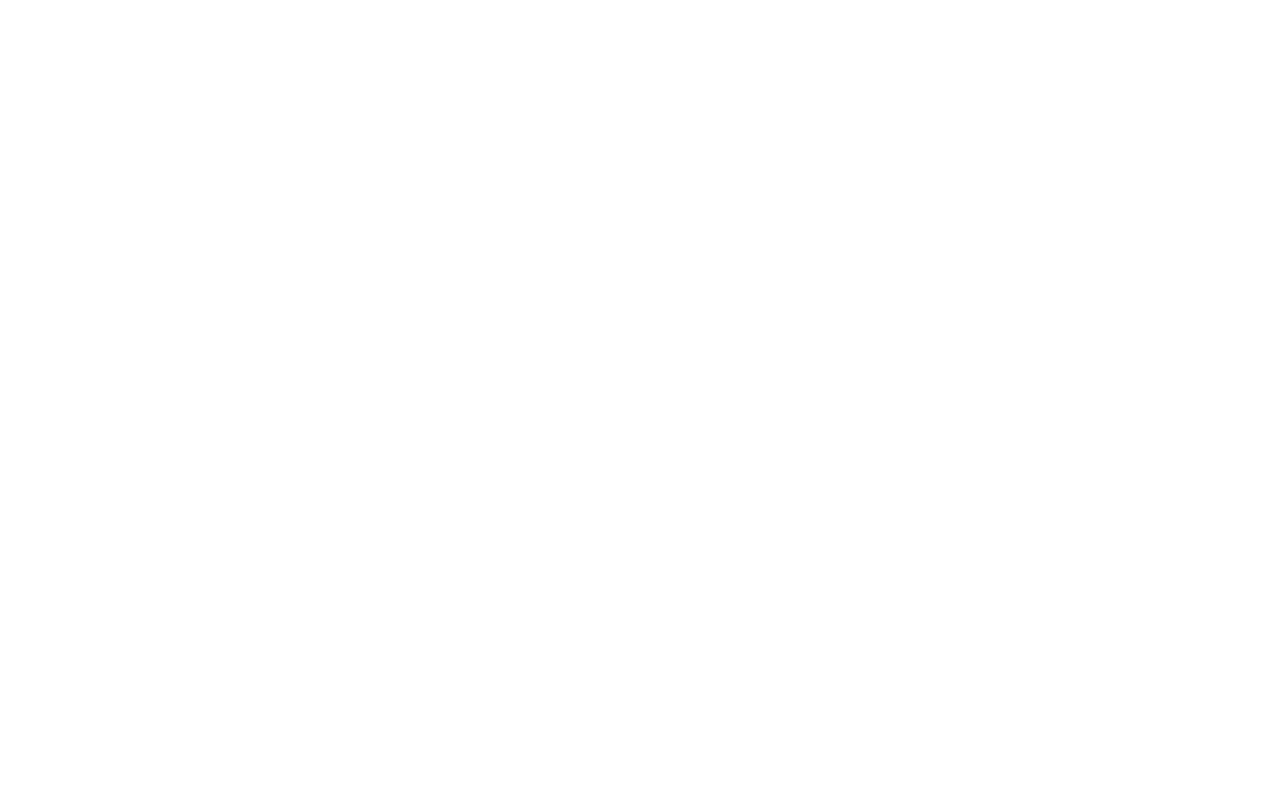
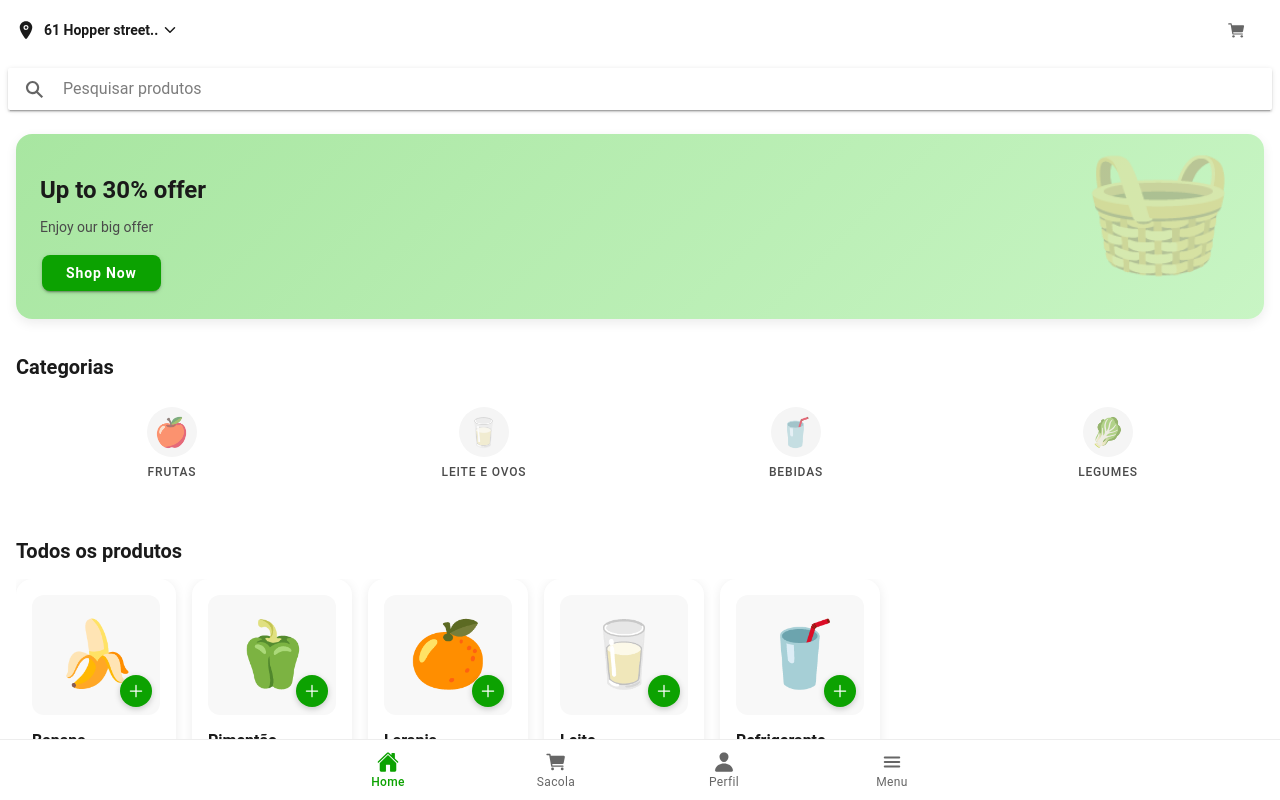
Before and after one commit to Andershowww/IonicAPP, a React (Vite) app in the folder HortiAssistente/: page /tabs/home in a window 1280 px wide. Built offline with nearby package versions, Linux system fonts and the light colour scheme.

Commit message:
criacao de tela home inicial

```diff
--- a/HortiAssistente/src/App.tsx
+++ b/HortiAssistente/src/App.tsx
@@ -1,51 +1,38 @@
 import { Redirect, Route } from 'react-router-dom';
-import { IonApp, IonRouterOutlet, setupIonicReact } from '@ionic/react';
+import { IonApp, setupIonicReact } from '@ionic/react';
 import { IonReactRouter } from '@ionic/react-router';
-import Home from './pages/Home';
 
-/* Core CSS required for Ionic components to work properly */
+/* Core CSS */
 import '@ionic/react/css/core.css';
-
-/* Basic CSS for apps built with Ionic */
 import '@ionic/react/css/normalize.css';
 import '@ionic/react/css/structure.css';
 import '@ionic/react/css/typography.css';
-
-/* Optional CSS utils that can be commented out */
 import '@ionic/react/css/padding.css';
 import '@ionic/react/css/float-elements.css';
 import '@ionic/react/css/text-alignment.css';
 import '@ionic/react/css/text-transformation.css';
 import '@ionic/react/css/flex-utils.css';
 import '@ionic/react/css/display.css';
-
-/**
- * Ionic Dark Mode
- * -----------------------------------------------------
- * For more info, please see:
- * https://ionicframework.com/docs/theming/dark-mode
- */
-
-/* import '@ionic/react/css/palettes/dark.always.css'; */
-/* import '@ionic/react/css/palettes/dark.class.css'; */
 import '@ionic/react/css/palettes/dark.system.css';
 
-/* Theme variables */
+/* Theme */
 import './theme/variables.css';
+
+import MainTabs from './pages/MainTabs';
+import ProductDetail from './pages/ProductDetail';
 
 setupIonicReact();
 
 const App: React.FC = () => (
   <IonApp>
     <IonReactRouter>
-      <IonRouterOutlet>
-        <Route exact path="/home">
-          <Home />
-        </Route>
-        <Route exact path="/">
-          <Redirect to="/home" />
-        </Route>
-      </IonRouterOutlet>
+      <Route path="/tabs">
+        <MainTabs />
+      </Route>
+      <Route exact path="/product/:id" component={ProductDetail} />
+      <Route exact path="/">
+        <Redirect to="/tabs/home" />
+      </Route>
     </IonReactRouter>
   </IonApp>
 );
--- a/HortiAssistente/src/components/CategoryList.tsx
+++ b/HortiAssistente/src/components/CategoryList.tsx
@@ -1,4 +1,5 @@
 import React from 'react';
+import { IonSegment, IonSegmentButton, IonLabel, IonText } from '@ionic/react';
 
 interface Category {
   id: string;
@@ -6,59 +7,85 @@
   icon: string;
 }
 
+interface CategoryListProps {
+  selectedCategory: string;
+  onCategorySelect: (categoryName: string) => void;
+}
+
 const categories: Category[] = [
-  { id: '1', name: 'Fruits', icon: '🍎' },
-  { id: '2', name: 'Milk & egg', icon: '🥛' },
-  { id: '3', name: 'Beverages', icon: '🥤' },
-  { id: '4', name: 'Laundry', icon: '🧺' },
-  { id: '5', name: 'Vegetables', icon: '🥬' }
+  { id: '1', name: 'Frutas', icon: '🍎' },
+  { id: '2', name: 'Leite e ovos', icon: '🥛' },
+  { id: '3', name: 'Bebidas', icon: '🥤' },
+  { id: '5', name: 'Legumes', icon: '🥬' }
 ];
 
-const CategoryList: React.FC = () => {
+const CategoryList: React.FC<CategoryListProps> = ({ selectedCategory, onCategorySelect }) => {
   return (
-    <div style={{
-      display: 'flex',
+    <div style={{ padding: '12px 16px' }}>
+      {/* Título */}
+      <IonText color="dark">
+        <h2 style={{
+          marginBottom: '12px',
+          marginTop: '8px',
+          textAlign: 'left',
+          fontSize: '20px',
+          fontWeight: 'bold',
+          color: '#1a1a1a',
+        }}>
+          Categorias
+        </h2>
+      </IonText>
+
+      <IonSegment
+        scrollable
+        value={selectedCategory}
+        onIonChange={(e) => onCategorySelect(e.detail.value as string)}
+        style={{
+          padding: '8px 0',
           overflowX: 'auto',
-      gap: '16px',
-      padding: '16px',
-      scrollbarWidth: 'none',
-      msOverflowStyle: 'none'
-    }}>
+          WebkitOverflowScrolling: 'touch',
+          msOverflowStyle: 'none',
+          scrollbarWidth: 'none'
+        }}
+      >
         {categories.map((category) => (
-        <div
+          <IonSegmentButton
             key={category.id}
+            value={category.name}
             style={{
               display: 'flex',
               flexDirection: 'column',
               alignItems: 'center',
-            minWidth: '70px',
-            cursor: 'pointer'
+              padding: '8px 0'
             }}
           >
-          <div style={{
-            width: '64px',
-            height: '64px',
+            <div
+              style={{
+                width: '50px',
+                height: '50px',
                 borderRadius: '50%',
-            background: '#f5f5f5',
+                background: selectedCategory === category.name ? '#0ca201' : '#f5f5f5',
                 display: 'flex',
                 alignItems: 'center',
                 justifyContent: 'center',
-            fontSize: '32px',
-            marginBottom: '8px',
-            boxShadow: '0 2px 8px rgba(0,0,0,0.06)'
-          }}>
+                fontSize: '28px',
+                transition: '0.2s'
+              }}
+            >
               {category.icon}
             </div>
-          <span style={{
+            <IonLabel
+              style={{
                 fontSize: '12px',
-            color: '#4a4a4a',
-            textAlign: 'center',
-            fontWeight: '500'
-          }}>
+                marginTop: '4px',
+                color: selectedCategory === category.name ? '#0ca201' : '#4a4a4a'
+              }}
+            >
               {category.name}
-          </span>
-        </div>
+            </IonLabel>
+          </IonSegmentButton>
         ))}
+      </IonSegment>
     </div>
   );
 };
--- a/HortiAssistente/src/components/ProductCard.tsx
+++ b/HortiAssistente/src/components/ProductCard.tsx
@@ -1,26 +1,38 @@
-import { IonIcon } from '@ionic/react';
+import React from 'react';
+import { IonIcon, IonText } from '@ionic/react';
 import { add, star } from 'ionicons/icons';
-import React from 'react';
+import { useHistory } from 'react-router-dom';
 
 interface ProductCardProps {
+  id: number;
   name: string;
   price: number;
   rating: number;
   reviews: number;
   image: string;
+  onAdd?: () => void; // função para adicionar ao carrinho
 }
 
-const ProductCard: React.FC<ProductCardProps> = ({ name, price, rating, reviews, image }) => {
+const ProductCard: React.FC<ProductCardProps> = ({ id, name, price, rating, reviews, image, onAdd }) => {
+  const history = useHistory();
+  const goToDetail = () => {
+    history.push(`/product/${id}`);
+  };
   return (
-    <div style={{
+    <div
+      style={{
         background: '#fff',
         borderRadius: '16px',
         padding: '16px',
         boxShadow: '0 2px 12px rgba(0,0,0,0.08)',
         position: 'relative',
         minWidth: '160px'
-    }}>
-      <div style={{
+      }}
+      onClick={goToDetail}
+    >
+      {/* Imagem / emoji */}
+      <div
+        style={{
           width: '100%',
           height: '120px',
           borderRadius: '12px',
@@ -29,57 +41,57 @@
           alignItems: 'center',
           justifyContent: 'center',
           marginBottom: '12px',
-        fontSize: '64px'
-      }}>
+          fontSize: '64px',
+          position: 'relative'
+        }}
+      >
         {image}
-      </div>
-
-      <button style={{
+        <button
+             onClick={(event) => {
+              event.stopPropagation(); // impede que o clique vá pro card
+              if (onAdd) onAdd();
+            }}
+            style={{
               position: 'absolute',
-        bottom: '100px',
-        right: '24px',
+              bottom: '8px',
+              right: '8px',
               width: '32px',
               height: '32px',
               borderRadius: '50%',
-        background: '#fff',
+              background: '#0ca201',
               border: 'none',
-        boxShadow: '0 2px 8px rgba(0,0,0,0.15)',
               display: 'flex',
               alignItems: 'center',
               justifyContent: 'center',
-        cursor: 'pointer'
-      }}>
-        <IonIcon icon={add} style={{ fontSize: '20px', color: '#0ca201' }} />
+              cursor: 'pointer',
+              boxShadow: '0 2px 6px rgba(0,0,0,0.2)'
+            }}
+          >
+            <IonIcon icon={add} style={{ fontSize: '20px', color: '#fff' }} />
           </button>
 
-      <h3 style={{
-        fontSize: '16px',
-        fontWeight: '600',
-        color: '#1a1a1a',
-        marginBottom: '8px'
-      }}>
+      </div>
+
+      {/* Nome */}
+      <h3 style={{ fontSize: '16px', fontWeight: 600, color: '#1a1a1a', marginBottom: '8px' }}>
         {name}
       </h3>
 
-      <div style={{
-        display: 'flex',
-        alignItems: 'center',
-        gap: '4px',
-        marginBottom: '8px'
-      }}>
+      {/* Rating */}
+      <div style={{ display: 'flex', alignItems: 'center', gap: '4px', marginBottom: '8px' }}>
         <IonIcon icon={star} style={{ fontSize: '14px', color: '#ffc409' }} />
-        <span style={{ fontSize: '14px', color: '#4a4a4a', fontWeight: '500' }}>
+        <IonText style={{ fontSize: '14px', fontWeight: 500, color: '#4a4a4a' }}>
           {rating} ({reviews})
-        </span>
+        </IonText>
       </div>
 
-      <p style={{
-        fontSize: '18px',
-        fontWeight: 'bold',
-        color: '#1a1a1a'
-      }}>
-        ${price.toFixed(2)}
-      </p>
+      {/* Preço */}
+      <IonText style={{ fontSize: '14px', color: '#4a4a4a', display: 'block', marginBottom: '4px' }}>
+        Valor médio:
+      </IonText>
+      <IonText style={{ fontSize: '18px', fontWeight: 'bold', color: '#1a1a1a' }}>
+        {price.toLocaleString('pt-BR', { style: 'currency', currency: 'BRL' })}
+      </IonText>
     </div>
   );
 };
--- a/HortiAssistente/src/pages/Home.tsx
+++ b/HortiAssistente/src/pages/Home.tsx
@@ -4,31 +4,70 @@
   IonIcon,
   IonPage,
   IonText,
-  IonToolbar
+  IonToolbar,
+  IonSearchbar,
+  IonButton,
+  IonBadge
 } from '@ionic/react';
 import { cart, chevronDown, location } from 'ionicons/icons';
-import React from 'react';
+import React, { useState } from 'react';
 import CategoryList from '../components/CategoryList';
 import OfferBanner from '../components/OfferBanner';
 import ProductCard from '../components/ProductCard';
 
 const Home: React.FC = () => {
   const products = [
-    { id: 1, name: 'Banana', price: 3.99, rating: 4.8, reviews: 287, image: '🍌' },
-    { id: 2, name: 'Pepper', price: 2.99, rating: 4.8, reviews: 287, image: '🫑' },
-    { id: 3, name: 'Orange', price: 3.99, rating: 4.8, reviews: 287, image: '🍊' }
+    { id: 1, name: 'Banana', price: 3.99, rating: 4.8, reviews: 287, image: '🍌', category: 'Frutas' },
+    { id: 2, name: 'Pimentão', price: 2.99, rating: 4.8, reviews: 287, image: '🫑', category: 'Legumes' },
+    { id: 3, name: 'Laranja', price: 3.99, rating: 4.8, reviews: 287, image: '🍊', category: 'Frutas' },
+    { id: 4, name: 'Leite', price: 5.49, rating: 4.9, reviews: 320, image: '🥛', category: 'Leite e ovos' },
+    { id: 5, name: 'Refrigerante', price: 4.99, rating: 4.5, reviews: 150, image: '🥤', category: 'Bebidas' }
   ];
+
+  const [results, setResults] = useState([...products]);
+  const [selectedCategory, setSelectedCategory] = useState<string>('Produtos por categoria');
+  const [cartCount, setCartCount] = useState(0)
+
+  const addToCart = () => {
+    setCartCount(prev => prev + 1);
+  };
+  const handleInput = (event: Event) => {
+    const target = event.target as HTMLIonSearchbarElement;
+    const query = (target?.value || '').toLowerCase();
+
+    setResults(
+      products.filter(
+        (p) =>
+          p.name.toLowerCase().includes(query) &&
+          (selectedCategory === 'Produtos por categoria' || p.category === selectedCategory)
+      )
+    );
+  };
+
+  const handleCategorySelect = (categoryName: string) => {
+    setSelectedCategory(categoryName);
+    if (categoryName === 'Produtos por categoria') setResults(products);
+    else setResults(products.filter((p) => p.category === categoryName));
+  };
 
   return (
     <IonPage>
       <IonHeader className="ion-no-border">
-        <IonToolbar style={{ '--background': '#fff', '--padding-top': '8px', '--padding-bottom': '8px' }}>
-          <div style={{
+        <IonToolbar
+          style={{
+            '--background': '#fff',
+            '--padding-top': '8px',
+            '--padding-bottom': '8px'
+          }}
+        >
+          <div
+            style={{
               display: 'flex',
               justifyContent: 'space-between',
               alignItems: 'center',
               padding: '0 16px'
-          }}>
+            }}
+          >
             <div style={{ display: 'flex', alignItems: 'center', gap: '8px' }}>
               <IonIcon icon={location} style={{ fontSize: '20px', color: '#1a1a1a' }} />
               <div style={{ display: 'flex', alignItems: 'center', gap: '4px' }}>
@@ -38,57 +77,66 @@
                 <IonIcon icon={chevronDown} style={{ fontSize: '16px', color: '#1a1a1a' }} />
               </div>
             </div>
-            <IonIcon icon={cart} style={{ fontSize: '24px', color: '#1a1a1a' }} />
+            <IonButton fill="clear" style={{ padding: 0, minWidth: 'auto' }}>
+              <IonIcon icon={cart} style={{ color: '#666' }} />
+              {cartCount > 0 && <IonBadge color="danger">{cartCount}</IonBadge>}
+            </IonButton>
           </div>
         </IonToolbar>
       </IonHeader>
 
       <IonContent fullscreen>
+        <IonSearchbar
+          animated
+          placeholder="Pesquisar produtos"
+          onIonInput={handleInput}
+        ></IonSearchbar>
+
         <OfferBanner />
-
-        <CategoryList />
-
+        <CategoryList
+          selectedCategory={selectedCategory}
+          onCategorySelect={handleCategorySelect}
+        />
         <div style={{ padding: '16px' }}>
-          <div style={{
+          <div
+            style={{
               display: 'flex',
               justifyContent: 'space-between',
               alignItems: 'center',
               marginBottom: '16px'
-          }}>
-            <h2 style={{
+            }}
+          >
+            <h2
+              style={{
                 fontSize: '20px',
                 fontWeight: 'bold',
                 color: '#1a1a1a',
                 margin: 0
-            }}>
-              Fruits
+              }}
+            >
+              {selectedCategory === 'Produtos por categoria' ? 'Todos os produtos' : selectedCategory}
             </h2>
-            <span style={{
-              fontSize: '14px',
-              color: '#0ca201',
-              fontWeight: '600',
-              cursor: 'pointer'
-            }}>
-              See all
-            </span>
           </div>
-
-          <div style={{
+          <div
+            style={{
               display: 'flex',
               gap: '16px',
               overflowX: 'auto',
               paddingBottom: '16px',
               scrollbarWidth: 'none',
               msOverflowStyle: 'none'
-          }}>
-            {products.map((product) => (
+            }}
+          >
+            {results.map((product) => (
               <ProductCard
                 key={product.id}
+                id={product.id}
                 name={product.name}
                 price={product.price}
                 rating={product.rating}
                 reviews={product.reviews}
                 image={product.image}
+                onAdd={addToCart}
               />
             ))}
           </div>
--- a/HortiAssistente/src/pages/MainTabs.tsx
+++ b/HortiAssistente/src/pages/MainTabs.tsx
@@ -6,7 +6,7 @@
   IonTabButton,
   IonTabs
 } from '@ionic/react';
-import { heart, home, menu, person, search } from 'ionicons/icons';
+import { cart, home, menu, person } from 'ionicons/icons';
 import { Redirect, Route } from 'react-router-dom';
 import Favourite from './Favourite';
 import Home from './Home';
@@ -35,18 +35,13 @@
         </IonTabButton>
 
         <IonTabButton tab="favourite" href="/tabs/favourite">
-          <IonIcon icon={heart} style={{ color: '#666' }} />
-          <IonLabel style={{ color: '#666', fontSize: '12px' }}>Favourite</IonLabel>
-        </IonTabButton>
-
-        <IonTabButton tab="search" href="/tabs/search">
-          <IonIcon icon={search} style={{ color: '#666' }} />
-          <IonLabel style={{ color: '#666', fontSize: '12px' }}>Search</IonLabel>
+          <IonIcon icon={cart} style={{ color: '#666' }} />
+          <IonLabel style={{ color: '#666', fontSize: '12px' }}>Sacola</IonLabel>
         </IonTabButton>
 
         <IonTabButton tab="profile" href="/tabs/profile">
           <IonIcon icon={person} style={{ color: '#666' }} />
-          <IonLabel style={{ color: '#666', fontSize: '12px' }}>Profile</IonLabel>
+          <IonLabel style={{ color: '#666', fontSize: '12px' }}>Perfil</IonLabel>
         </IonTabButton>
 
         <IonTabButton tab="menu" href="/tabs/menu">
```
Also changed, not shown: 1 other file (tests, documents, lock files or other folders). Lines whose indentation alone changed are shown as unchanged.
